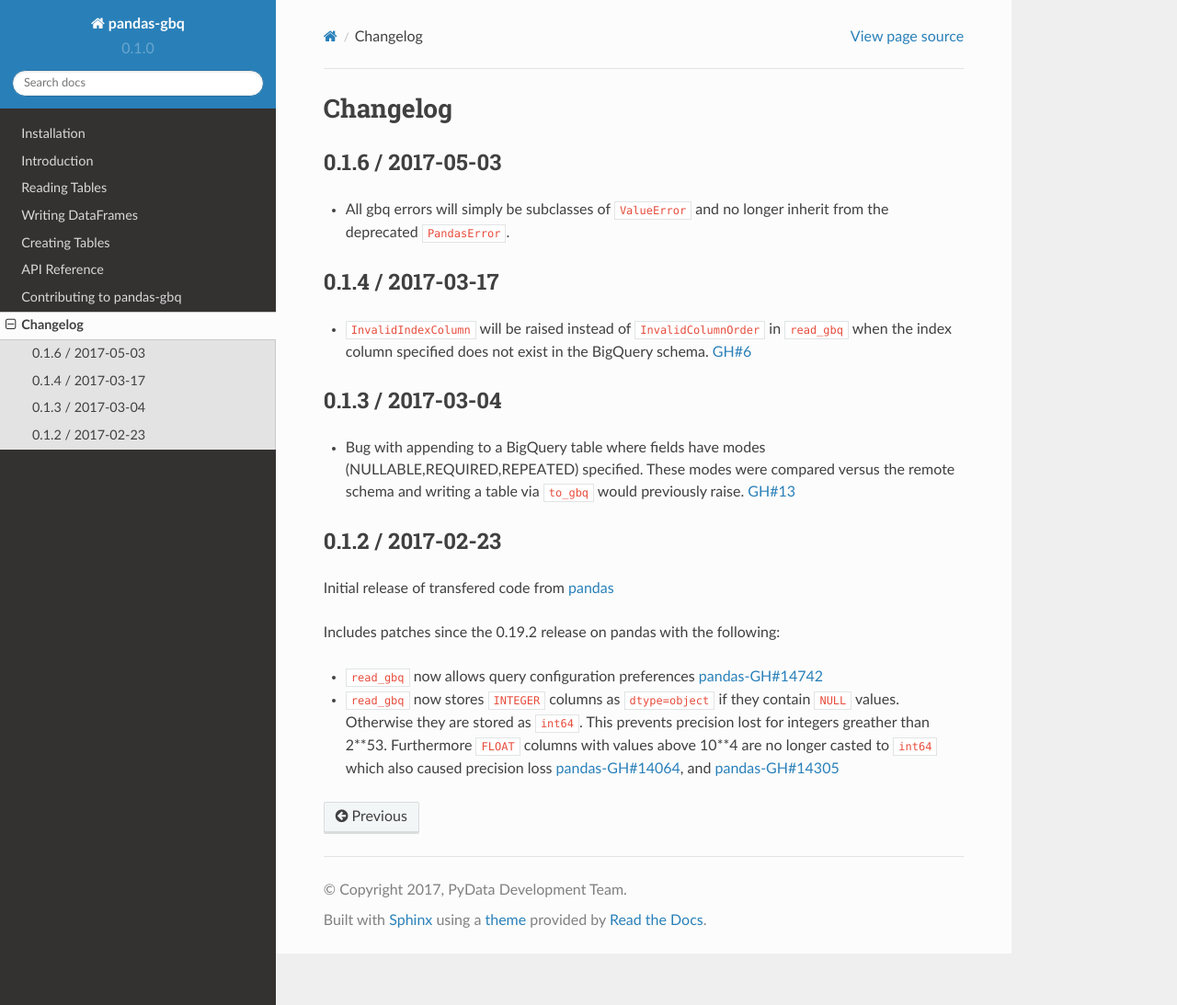
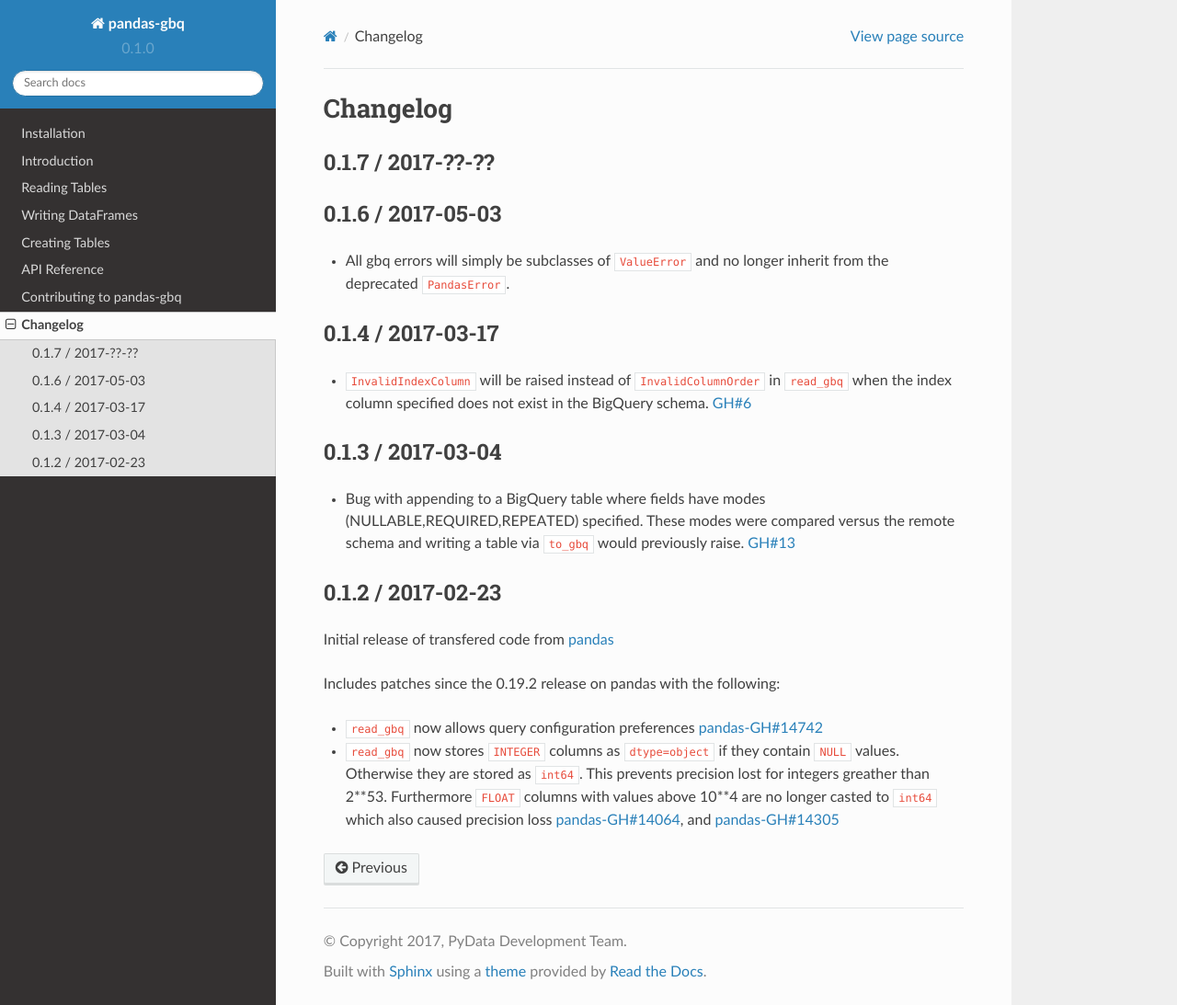
Before and after one commit to googleapis/python-bigquery-pandas, a Sphinx documentation site: the page built from docs/source/changelog.rst, in a window 1280 px wide and 1093 px high. Shown: the whole window at 92% size. Built offline with Sphinx 7.4.7 and the Read the Docs theme 2.0.0, drawn with Linux system fonts in a browser that asks for light colours.

Commit message:
next release in changelog.rst

```diff
--- a/docs/source/changelog.rst
+++ b/docs/source/changelog.rst
@@ -1,5 +1,8 @@
 Changelog
 =========
+
+0.1.7 / 2017-??-??
+------------------
 
 0.1.6 / 2017-05-03
 ------------------
```
